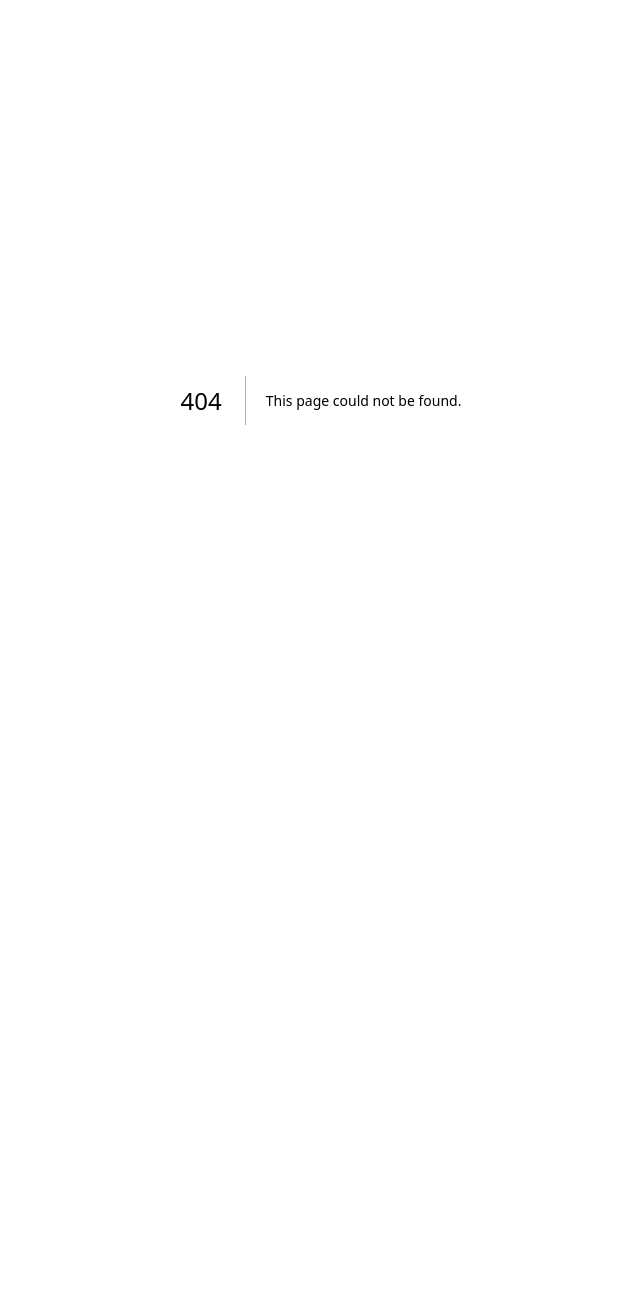
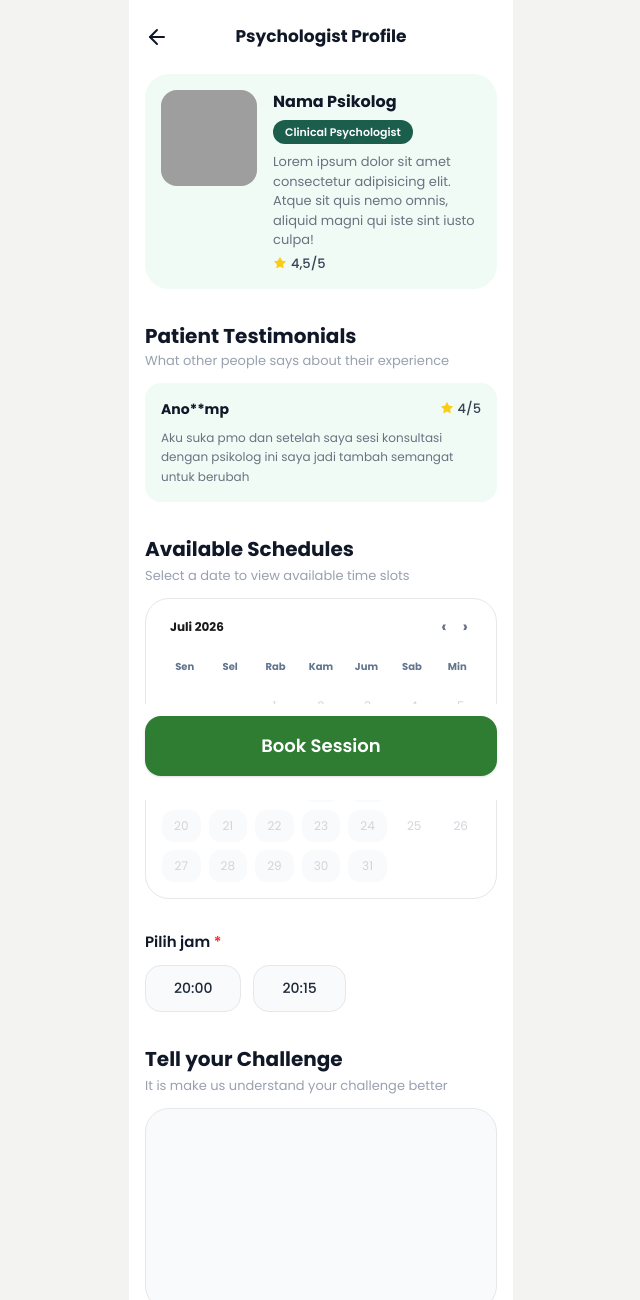
Before and after one commit to Pulih-app/frontend, a Next.js app: page /help/consultation/1 in a window 1280 px wide. Before the commit this address had no page. Shown: the top 1300 px of the page, without its empty margins (319-959 px from the left). Before the commit the page ends 800 px from the top, so only its background shows below. Built offline with nearby package versions, Linux system fonts and the light colour scheme; grey boxes are pictures that could not be loaded.

Commit message:
feat: implement psychologist profile and booking flow, and add global navigation to education page

```diff
--- a/app/education/page.tsx
+++ b/app/education/page.tsx
@@ -2,7 +2,16 @@
 
 import Image from "next/image";
 import { useState } from "react";
-import { Bot, ChevronRight } from "lucide-react";
+import { BookOpen, ChevronRight, CircleDot, Home, TrendingUp, UsersRound } from "lucide-react";
+import BottomNavbar from "@/components/BottomNavbar";
+
+const navItems = [
+  { label: "Home", href: "/home", icon: Home },
+  { label: "Stats", href: "/stats", icon: TrendingUp },
+  { label: "Help", href: "/help", icon: UsersRound },
+  { label: "Learn", href: "/education", icon: BookOpen },
+  { label: "Profile", href: "/profile", icon: CircleDot },
+];
 
 // ─── Data ─────────────────────────────────────────────────────────────────────
 
@@ -94,7 +103,7 @@ export default function EducationPage() {
     const [activeQuote, setActiveQuote] = useState(0);
 
     return (
-        <div className="flex flex-col min-h-screen bg-white max-w-sm mx-auto pb-10 border">
+        <div className="flex flex-col min-h-screen bg-white max-w-sm mx-auto pb-10">
 
             {/* ── Header banner ─────────────────────────────────────────────────── */}
             <div className="relative bg-[#1a5c3a] rounded-2xl overflow-hidden px-6 mx-4 mt-2 pt-10 pb-8 min-h-[170px]">
@@ -161,6 +170,9 @@ export default function EducationPage() {
                 </div>
             </div>
 
+                  <BottomNavbar items={navItems} />
+
+
         </div>
     );
 }
--- a/app/help/community/page.tsx
+++ b/app/help/community/page.tsx
@@ -135,7 +135,7 @@ export default function CommunityPage() {
   const filtered = POSTS.filter((p) => p.category === activeCategory);
 
   return (
-    <div className="flex flex-col min-h-screen bg-white max-w-sm mx-auto border">
+    <div className="flex flex-col min-h-screen bg-white max-w-sm mx-auto ">
 
       {/* ── AppBar ──────────────────────────────────────────────────────── */}
       <div className="sticky top-0 z-10 bg-white border-b border-gray-100">
@@ -187,7 +187,7 @@ export default function CommunityPage() {
       {/* ── FAB ─────────────────────────────────────────────────────────── */}
       <div className="fixed bottom-8 right-1/2 translate-x-[calc(192px-20px)] z-20">
         <Link
-          href="/help/community/tambah"
+          href="/help/community/create"
           className="w-14 h-14 rounded-full bg-[#1a5c3a] flex items-center justify-center shadow-lg active:scale-95 transition-transform"
           aria-label="Create Post"
         >
--- /dev/null
+++ b/app/help/consultation/[id]/page.tsx
@@ -0,0 +1,172 @@
+"use client";
+
+import Image from "next/image";
+import Link from "next/link";
+import { ArrowLeft, Star } from "lucide-react";
+import { useState } from "react";
+import { ScheduleCalendar } from "@/components/ScheduleCalendar";
+import Button from "@/components/Button";
+
+const AVAILABLE_DAYS = [
+  "2026-07-16", "2026-07-17", "2026-07-20", "2026-07-21", "2026-07-22",
+  "2026-07-23", "2026-07-24", "2026-07-27", "2026-07-28", "2026-07-29",
+  "2026-07-30", "2026-07-31",
+];
+
+const TIME_SLOTS = ["20:00", "20:15"];
+
+const BUNDLES = [
+  { id: 1, label: "Bundle 1", price: "Rp30.000", duration: "30 Minutes" },
+  { id: 2, label: "Bundle 2", price: "Rp55.000", duration: "1 Hour" },
+];
+
+export default function PsychologistProfilePage() {
+  const [selectedDay, setSelectedDay] = useState<string | null>(null);
+  const [selectedTime, setSelectedTime] = useState<string | null>(null);
+  const [challenge, setChallenge] = useState("");
+  const [selectedBundle, setSelectedBundle] = useState<number | null>(null);
+
+  return (
+    <main className="relative mx-auto flex min-h-screen w-full max-w-sm flex-col bg-white">
+      {/* Header */}
+      <div className="relative flex items-center justify-center px-4 pt-6 pb-4">
+        <Link href="/help/consultation" aria-label="Kembali" className="absolute left-4">
+          <ArrowLeft size={24} strokeWidth={2} className="text-gray-900" />
+        </Link>
+        <h1 className="text-[17px] font-bold text-gray-900">Psychologist Profile</h1>
+      </div>
+
+      {/* Scrollable content */}
+      <div className="flex-1 px-4 pb-32 space-y-8">
+
+        {/* Psychologist Card */}
+        <div className="bg-[#EFFBF4] rounded-3xl p-4 mt-2">
+          <div className="flex gap-4">
+            <div className="w-24 h-24 rounded-2xl overflow-hidden bg-[#E2EDE7] shrink-0">
+              <Image
+                src="/assets/onboarding/question-1"
+                alt="Psychologist"
+                width={96}
+                height={96}
+                className="object-cover w-full h-full"
+              />
+            </div>
+            <div className="flex-1 min-w-0">
+              <p className="text-[16px] font-bold text-gray-900">Nama Psikolog</p>
+              <span className="inline-block mt-1.5 px-3 py-1 bg-[#1B5E4C] text-white text-[11px] font-semibold rounded-full">
+                Clinical Psychologist
+              </span>
+              <p className="text-[13px] text-gray-500 mt-2">Lorem ipsum dolor sit amet consectetur adipisicing elit. Atque sit quis nemo omnis, aliquid magni qui iste sint iusto culpa!</p>
+              <div className="flex items-center gap-1 mt-1">
+                <Star size={14} fill="#FACC15" stroke="none" />
+                <span className="text-[13px] text-gray-700 font-medium">4,5/5</span>
+              </div>
+            </div>
+          </div>
+        </div>
+
+        {/* Patient Testimonials */}
+        <section>
+          <h2 className="text-[20px] font-bold text-gray-900">Patient Testimonials</h2>
+         <p className="text-[13px] text-gray-400 mb-3">
+            What other people says about their experience
+          </p>
+          <div className="bg-[#EFFBF4] rounded-2xl p-4">
+            <div className="flex items-start justify-between">
+              <p className="text-[14px] font-bold text-gray-900">Ano**mp</p>
+              <div className="flex items-center gap-1">
+                <Star size={14} fill="#FACC15" stroke="none" />
+                <span className="text-[13px] text-gray-700 font-medium">4/5</span>
+              </div>
+            </div>
+            <p className="text-[12px] text-gray-500 mt-2 leading-relaxed">
+              Aku suka pmo dan setelah saya sesi konsultasi dengan psikolog ini saya jadi tambah semangat untuk berubah
+            </p>
+          </div>
+        </section>
+
+        {/* Available Schedules */}
+        <section>
+          <h2 className="text-[20px] font-bold text-gray-900">Available Schedules</h2>
+          <p className="text-[13px] text-gray-400 mt-0.5 mb-3">
+            Select a date to view available time slots
+          </p>
+          <ScheduleCalendar
+            availableDays={AVAILABLE_DAYS}
+            selectedDays={selectedDay ? [selectedDay] : []}
+            onSelectDay={(d) => setSelectedDay((prev) => (prev === d ? null : d))}
+          />
+        </section>
+
+        {/* Time Slots */}
+        <section>
+          <p className="text-[15px] font-semibold text-gray-900 mb-3">
+            Pilih jam <span className="text-red-500">*</span>
+          </p>
+          <div className="flex flex-wrap gap-3">
+            {TIME_SLOTS.map((time) => (
+              <button
+                key={time}
+                type="button"
+                onClick={() => setSelectedTime((prev) => (prev === time ? null : time))}
+                className={`px-7 py-3 rounded-2xl border text-[14px] font-medium transition-colors ${
+                  selectedTime === time
+                    ? "border-[#1B5E4C] bg-[#1B5E4C] text-white"
+                    : "border-gray-200 bg-gray-50 text-gray-800 hover:bg-gray-100"
+                }`}
+              >
+                {time}
+              </button>
+            ))}
+          </div>
+        </section>
+
+        {/* Tell Your Challenge */}
+        <section>
+          <h2 className="text-[20px] font-bold text-gray-900">Tell your Challenge</h2>
+          <p className="text-[13px] text-gray-400 mt-0.5 mb-3">
+            It is make us understand your challenge better
+          </p>
+          <textarea
+            value={challenge}
+            onChange={(e) => setChallenge(e.target.value)}
+            rows={8}
+            className="w-full rounded-3xl border bg-gray-50 p-4 text-[14px] text-gray-700 placeholder-gray-400 outline-none resize-none border-gray-200"
+          />
+        </section>
+
+        {/* Choose Bundles */}
+        <section>
+          <h2 className="text-[20px] font-bold text-gray-900">Choose Your Session</h2>
+          <p className="text-[13px] text-gray-400 mt-0.5 mb-3">
+            Pick the length that feels right for you today
+          </p>
+          <div className="flex flex-col gap-3">
+            {BUNDLES.map((bundle) => (
+              <button
+                key={bundle.id}
+                type="button"
+                onClick={() => setSelectedBundle((prev) => (prev === bundle.id ? null : bundle.id))}
+                className={`text-left px-5 py-4 rounded-2xl border-2 border-gray-200 border transition-colors ${
+                  selectedBundle === bundle.id
+                    ? "bg-[#EFFBF4]"
+                    : "bg-white"
+                }`}
+              >
+                <p className="text-[13px] text-gray-500">{bundle.label}</p>
+                <p className="text-[16px] font-bold text-gray-900">
+                  {bundle.price} / {bundle.duration}
+                </p>
+              </button>
+            ))}
+          </div>
+        </section>
+      </div>
+
+      {/* Fixed bottom CTA */}
+      <div className="fixed bottom-0 left-1/2 -translate-x-1/2 w-full max-w-sm px-4 pb-6 pt-3 bg-white">
+        <Button type="button">Book Session</Button>
+      </div>
+    </main>
+  );
+}
```
Also changed, not shown: app/help/community/create/page.tsx (renamed from app/help/community/tambah/page.tsx), app/help/consultation/bookings/page.tsx (added).
